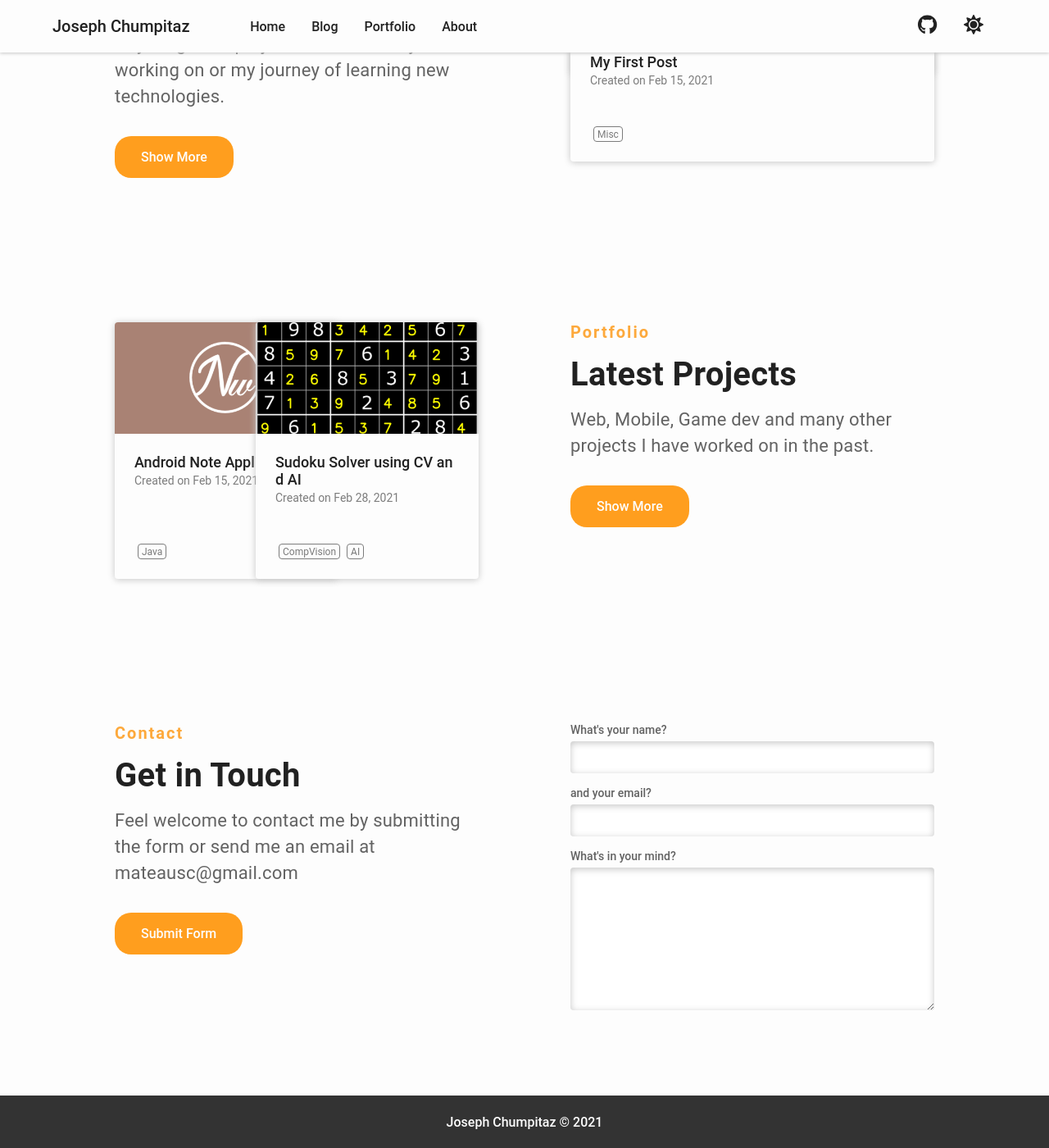
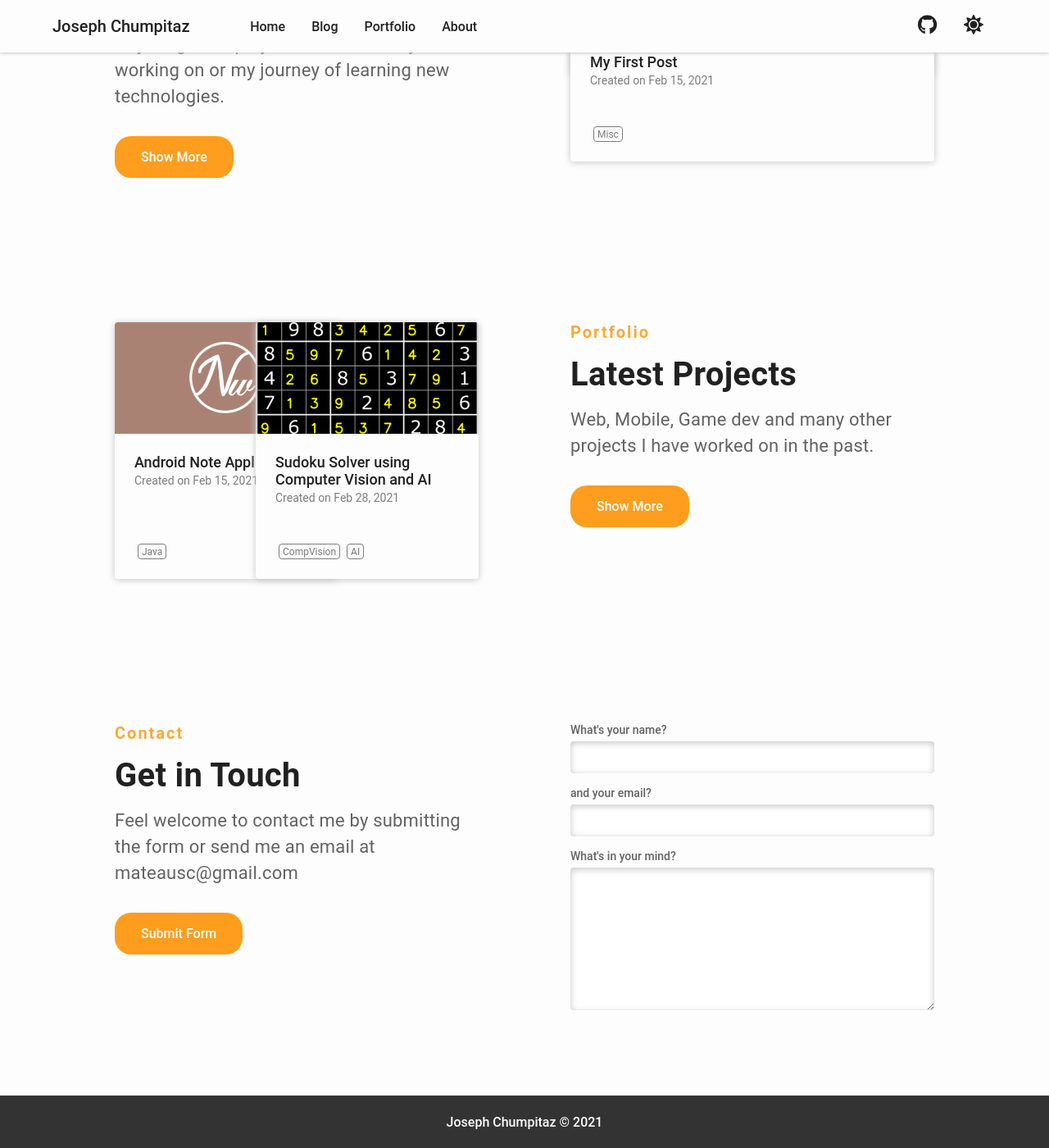
Before and after one commit to Mateaus/mateaus.github.io, a Jekyll site: the page built from index.md, in a window 1280 px wide and 1400 px high, scrolled down 482 px. Shown: the whole window at 82% size. Built offline with Jekyll 4.4.1, drawn with Linux system fonts in a browser that asks for light colours.

Commit message:
Edited title for sudoku project and updated css on word-break to word-wrap instead for all pages.

```diff
--- a/collections/_projects/sudoku-solver-using-vc-and-ai.md
+++ b/collections/_projects/sudoku-solver-using-vc-and-ai.md
@@ -1,6 +1,6 @@
 ---
 layout: project
-title: Sudoku Solver using CV and AI
+title: Sudoku Solver using Computer Vision and AI
 date: 2021-02-27 23:28:00 -0600
 tags: CompVision AI
 image: sudoku-table.png
```
Also changed, not shown: assets/css/jc_about.min.css, assets/css/jc_blog.min.css, assets/css/jc_home.min.css, assets/css/jc_portfolio.min.css.
